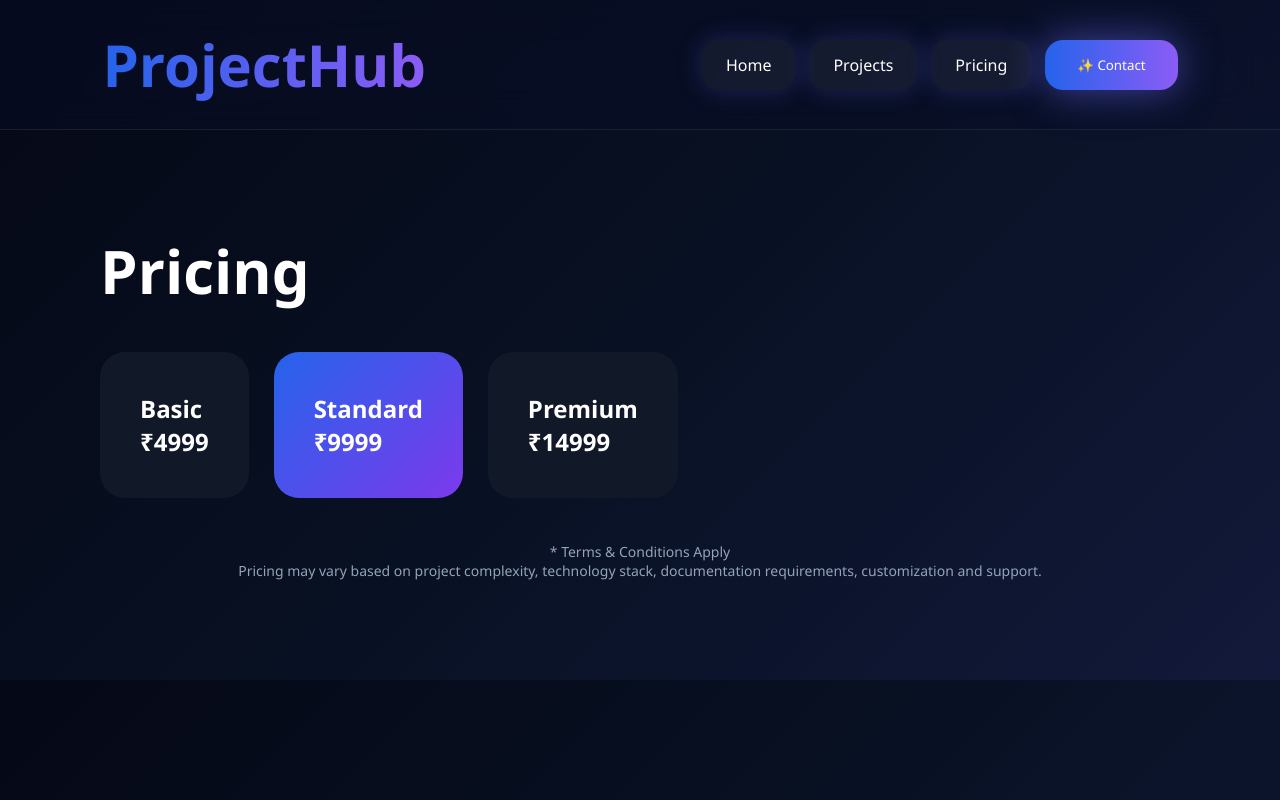
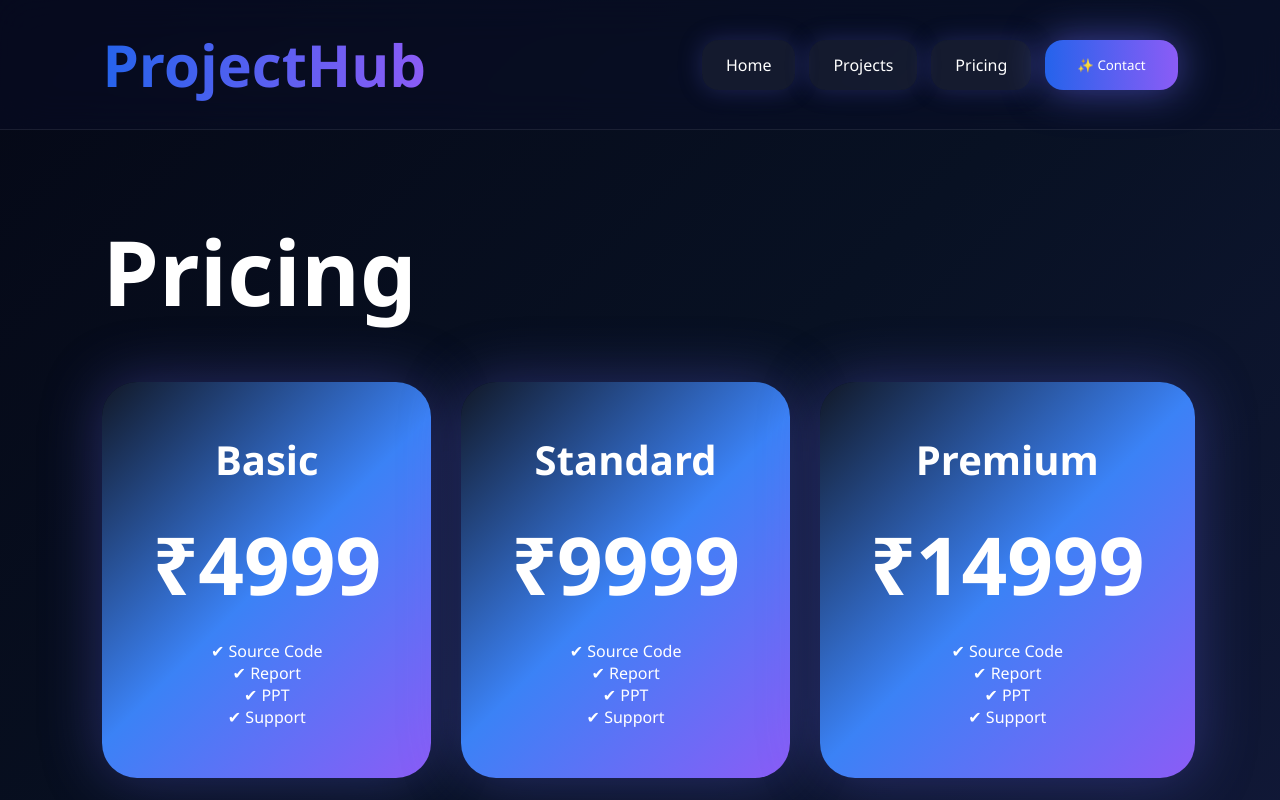
Before and after one commit to Abhishek447-ai/projects, a React (Create React App) app: page /pricing in a window 1280 px wide. Shown: the top 800 px of the page. Built offline with nearby package versions, Linux system fonts and the light colour scheme.

Commit message:
uii update

```diff
--- a/src/components/Hero.js
+++ b/src/components/Hero.js
@@ -1,10 +1,6 @@
-import { useNavigate } from "react-router-dom";
-
 function Hero() {
 
-const navigate = useNavigate();
-
-return (
+return(
 
 <section
 style={{
@@ -42,7 +38,7 @@ background:"#2563eb",
 
 filter:"blur(180px)",
 
-opacity:"0.35",
+opacity:"0.30",
 
 borderRadius:"50%",
 
@@ -52,6 +48,7 @@ left:"-150px"
 
 }}
 />
+
 
 <div
 style={{
@@ -78,12 +75,13 @@ right:"-120px"
 />
 
 
+
 <div
 style={{
 
-zIndex:"2",
+maxWidth:"900px",
 
-maxWidth:"900px"
+zIndex:"2"
 
 }}
 
@@ -107,6 +105,7 @@ PROJECT HUB
 </p>
 
 
+
 <h1
 style={{
 
@@ -116,7 +115,7 @@ window.innerWidth<768
 
 ?
 
-"60px"
+"58px"
 
 :
 
@@ -162,9 +161,19 @@ For Every Year
 <p
 style={{
 
-marginTop:"30px",
+marginTop:"35px",
 
-fontSize:"24px",
+fontSize:
+
+window.innerWidth<768
+
+?
+
+"20px"
+
+:
+
+"28px",
 
 color:"#9ca3af",
 
@@ -184,111 +193,22 @@ Source Code • PPT • Documentation
 
 
 
-<div
+<p
 style={{
 
-display:"flex",
+marginTop:"60px",
 
-justifyContent:"center",
+fontSize:"22px",
 
-gap:"20px",
-
-marginTop:"50px",
-
-flexWrap:"wrap"
+color:"#7c83a5"
 
 }}
 
 >
 
-<button
+Explore Projects • Pricing • Contact
 
-onClick={()=>navigate("/projects")}
-
-style={{
-
-padding:"18px 38px",
-
-background:
-
-"linear-gradient(90deg,#2563eb,#8b5cf6)",
-
-border:"none",
-
-borderRadius:"18px",
-
-color:"white",
-
-fontSize:"18px"
-
-}}
-
->
-
-View Projects
-
-</button>
-
-
-
-<button
-
-onClick={()=>navigate("/pricing")}
-
-style={{
-
-padding:"18px 38px",
-
-background:
-
-"linear-gradient(90deg,#ec4899,#8b5cf6)",
-
-border:"none",
-
-borderRadius:"18px",
-
-color:"white",
-
-fontSize:"18px"
-
-}}
-
->
-
-View Pricing
-
-</button>
-
-
-
-<button
-
-onClick={()=>navigate("/contact")}
-
-style={{
-
-padding:"18px 38px",
-
-background:"transparent",
-
-border:"1px solid #8b5cf6",
-
-borderRadius:"18px",
-
-color:"white",
-
-fontSize:"18px"
-
-}}
-
->
-
-Contact Now
-
-</button>
-
-
-</div>
+</p>
 
 </div>
 
--- a/src/components/Pricing.js
+++ b/src/components/Pricing.js
@@ -1,140 +1,220 @@
 function Pricing(){
+
+const mobile = window.innerWidth < 768
+
+const plans=[
+
+{
+name:"Basic",
+price:"₹4999"
+},
+
+{
+name:"Standard",
+price:"₹9999"
+},
+
+{
+name:"Premium",
+price:"₹14999"
+}
+
+]
 
 return(
 
 <section
-id="pricing"
-
 style={{
 
-padding:"100px",
+padding:"80px 8%",
 
-color:"white"
+color:"white",
 
-}}>
+minHeight:"100vh"
+
+}}
+
+>
 
 <h1
 style={{
 
-fontSize:"60px",
+fontSize:
 
-marginBottom:"40px"
+mobile
 
-}}>
+?
+
+"58px"
+
+:
+
+"90px",
+
+marginBottom:"50px"
+
+}}
+
+>
 
 Pricing
 
 </h1>
 
-<div
-style={{
-
-display:"flex",
-
-gap:"25px"
-
-}}>
-
-<div
-style={{
-
-background:"#111827",
-
-padding:"40px",
-
-borderRadius:"25px"
-
-}}>
-
-<h2>
-
-Basic
-
-</h2>
-
-<h1>
-
-₹4999
-
-</h1>
-
-</div>
 
 
 <div
 style={{
 
+display:"grid",
+
+gridTemplateColumns:
+
+mobile
+
+?
+
+"1fr"
+
+:
+
+"repeat(3,1fr)",
+
+gap:"30px"
+
+}}
+
+>
+
+{
+
+plans.map(
+
+(x)=>(
+
+<div
+
+key={x.name}
+
+style={{
+
+padding:"50px",
+
+borderRadius:"35px",
+
 background:
 
-"linear-gradient(135deg,#2563eb,#7c3aed)",
+"linear-gradient(135deg,#111827,#3b82f6,#8b5cf6)",
 
-padding:"40px",
+boxShadow:
 
-borderRadius:"25px"
+"0 0 60px rgba(99,102,241,.35)",
 
-}}>
+textAlign:"center"
 
-<h2>
+}}
 
-Standard
+>
+
+<h2
+style={{
+
+fontSize:"40px"
+
+}}
+
+>
+
+{x.name}
 
 </h2>
 
-<h1>
 
-₹9999
+<br/>
+
+
+<h1
+style={{
+
+fontSize:
+
+mobile
+
+?
+
+"62px"
+
+:
+
+"80px"
+
+}}
+
+>
+
+{x.price}
 
 </h1>
+
+
+<br/>
+
+<p>
+
+✔ Source Code
+
+<br/>
+
+✔ Report
+
+<br/>
+
+✔ PPT
+
+<br/>
+
+✔ Support
+
+</p>
+
+
+</div>
+
+)
+
+)
+
+}
 
 </div>
 
 
-<div
-style={{
-
-background:"#111827",
-
-padding:"40px",
-
-borderRadius:"25px"
-
-}}>
-
-<h2>
-
-Premium
-
-</h2>
-
-<h1>
-
-₹14999
-
-</h1>
-
-</div>
-
-</div>
-
-<br/>
-<br/>
-
 <p
 style={{
 
+marginTop:"60px",
+
 textAlign:"center",
 
-color:"#94a3b8",
+color:"#9ca3af",
 
-fontSize:"14px"
+fontSize:"20px"
 
-}}>
+}}
+
+>
 
 * Terms & Conditions Apply
 
 <br/>
 
-Pricing may vary based on project complexity, technology stack, documentation requirements, customization and support.
+Pricing may vary based on project complexity,
+
+technology stack,
+
+documentation requirements,
+
+customization and support.
 
 </p>
 
```
